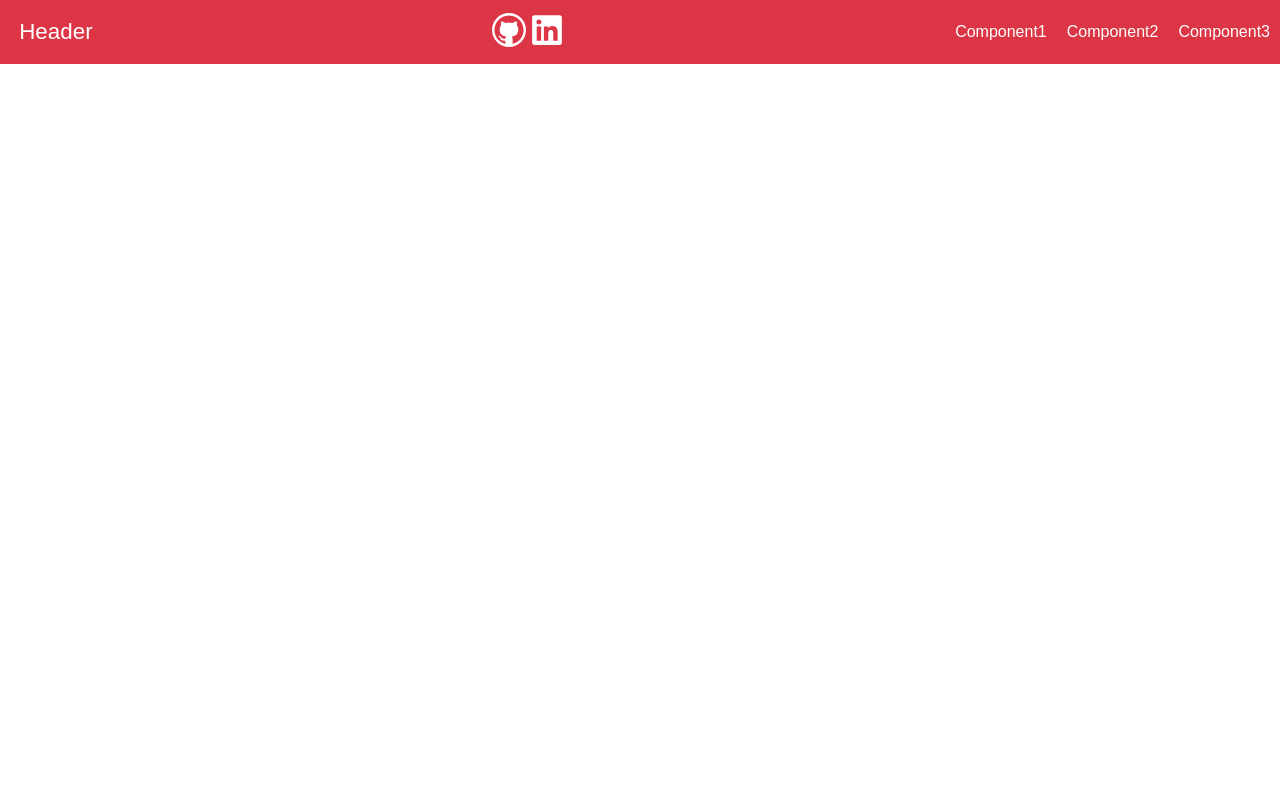
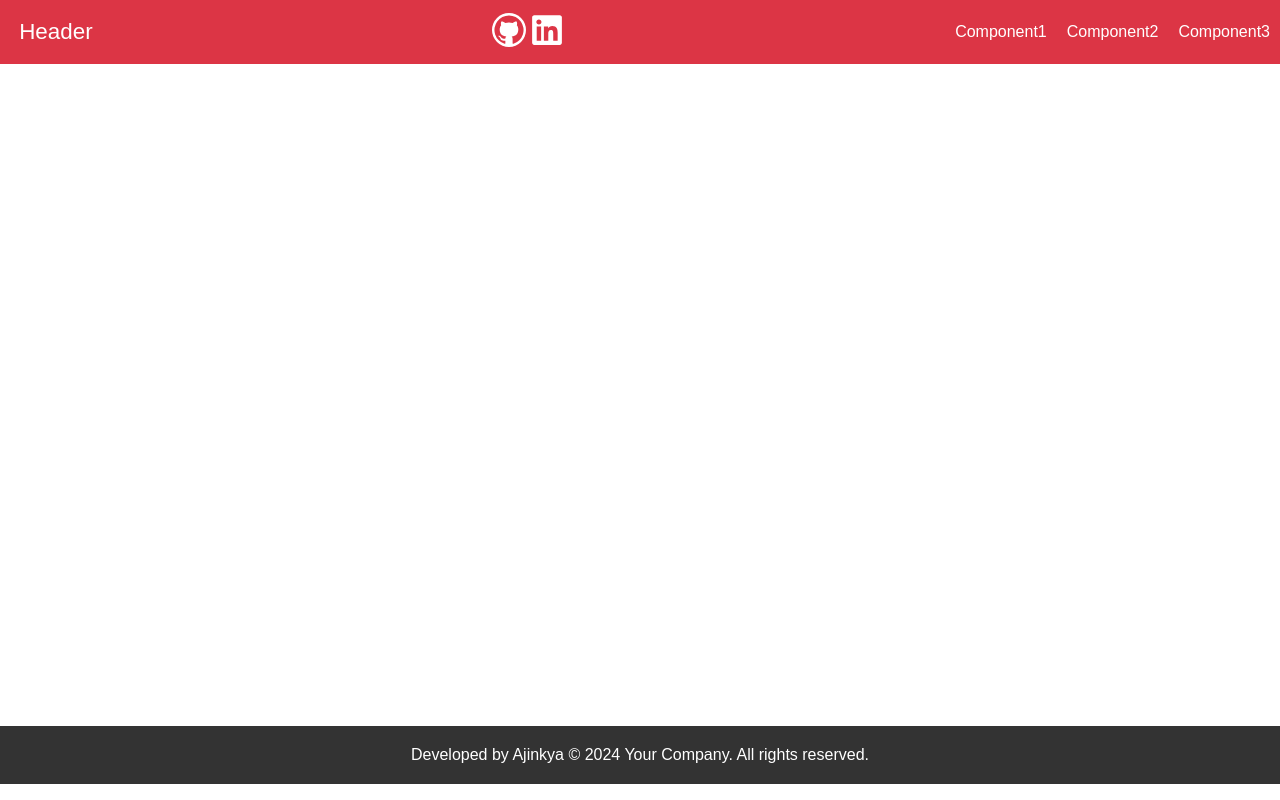
Before and after one commit to Ajinkya-Bhilare-au50/toasterapp, a React (Create React App) app: page / in a window 1280 px wide. Built offline with nearby package versions, Linux system fonts and the light colour scheme.

Commit message:
updates 5

```diff
--- a/src/App.css
+++ b/src/App.css
@@ -12,6 +12,7 @@
   text-transform: capitalize;
   transition: background 0.2s;
   color: white;
+  text-decoration: none;
 
   display: flex;
 }
--- a/src/components/Component2.js
+++ b/src/components/Component2.js
@@ -29,7 +29,11 @@ const Component2 = () => {
       setInputValue("");
     } else {
       toast.warn("Maximum 3 toasts allowed", {
-        position: "top-center",
+        position: "top-bottom",
+        style: {
+          backgroundColor: "black",
+          color: "white",
+        },
       });
     }
   };
--- a/src/components/Component3.js
+++ b/src/components/Component3.js
@@ -99,7 +99,7 @@ const Component3 = () => {
             <ClipLoader color="#842029" size={25} />
             {countdown > 0
               ? `Fetching data in ${countdown} seconds...`
-              : "Loading Data. Please Wait..."}
+              : "Loading & Fetching Data Now. Please Wait..."}
           </div>
         )}
         {!loading && countries.length > 0 && (
--- /dev/null
+++ b/src/components/Homepage.js
@@ -0,0 +1,47 @@
+import React from "react";
+
+const HomePage = () => {
+  const containerStyle = {
+    display: "flex",
+    flexDirection: "column",
+    minHeight: "90vh",
+    fontFamily: "Arial, sans-serif",
+  };
+
+  const headerStyle = {
+    backgroundColor: "#73CA17",
+    color: "white",
+    padding: "20px",
+    textAlign: "center",
+  };
+
+  const mainStyle = {
+    flex: "1",
+    padding: "20px",
+    overflowY: "auto", // Allows content to be scrollable if it overflows
+  };
+
+  const footerStyle = {
+    backgroundColor: "#333",
+    color: "white",
+    padding: "20px",
+    textAlign: "center",
+    flexShrink: 0, // Prevents the footer from shrinking
+  };
+
+  return (
+    <div style={containerStyle}>
+
+      <main style={mainStyle}>
+
+      </main>
+      <footer style={footerStyle}>
+        <p>
+          Developed by Ajinkya &copy; 2024 Your Company. All rights reserved.
+        </p>
+      </footer>
+    </div>
+  );
+};
+
+export default HomePage;
--- a/src/components/Layout.js
+++ b/src/components/Layout.js
@@ -1,11 +1,13 @@
 import React from "react";
 import { Outlet } from "react-router-dom";
 import Navbar from "./Navbar";
+
 
 const Layout = () => {
   return (
     <>
       <Navbar />
+
       <main>
         <Outlet />
       </main>
--- a/src/components/Navbar.js
+++ b/src/components/Navbar.js
@@ -13,7 +13,9 @@ const Navbar = () => {
 
   return (
     <div className="Navbar">
-      <div className="Header">Header</div>
+      <Link to="/" className="Header">
+        Header
+      </Link>
       <div className="Navbaricon">
         <a
           rel="noreferrer"
@@ -22,7 +24,11 @@ const Navbar = () => {
         >
           <VscGithub className="icon" size={34} color="white" />
         </a>
-        <a rel="noreferrer" href="https://www.linkedin.com/in/ajinkya-bhilare/">
+        <a
+          rel="noreferrer"
+          href="https://www.linkedin.com/in/ajinkya-bhilare/"
+          target="_blank"
+        >
           <FaLinkedin className="icon" size={34} color="white" />
         </a>
       </div>
--- a/src/components/Routes.js
+++ b/src/components/Routes.js
@@ -4,7 +4,7 @@ import { createBrowserRouter } from "react-router-dom";
 import Component1 from "./Component1";
 import Component2 from "./Component2";
 import Component3 from "./Component3";
-
+import HomePage from "./Homepage";
 import Layout from "./Layout";
 import NotFound from "./NotFound";
 
@@ -13,6 +13,10 @@ const router = createBrowserRouter([
     path: "/",
     element: <Layout />,
     children: [
+      {
+        index: true, // This indicates that HomePage is the index route
+        element: <HomePage />,
+      },
       {
         path: "component1",
         element: <Component1 />,
--- a/src/components/Toast.js
+++ b/src/components/Toast.js
@@ -30,4 +30,5 @@ const Toast = ({ message, onClose, duration }) => {
   );
 };
 
+
 export default Toast;
```
